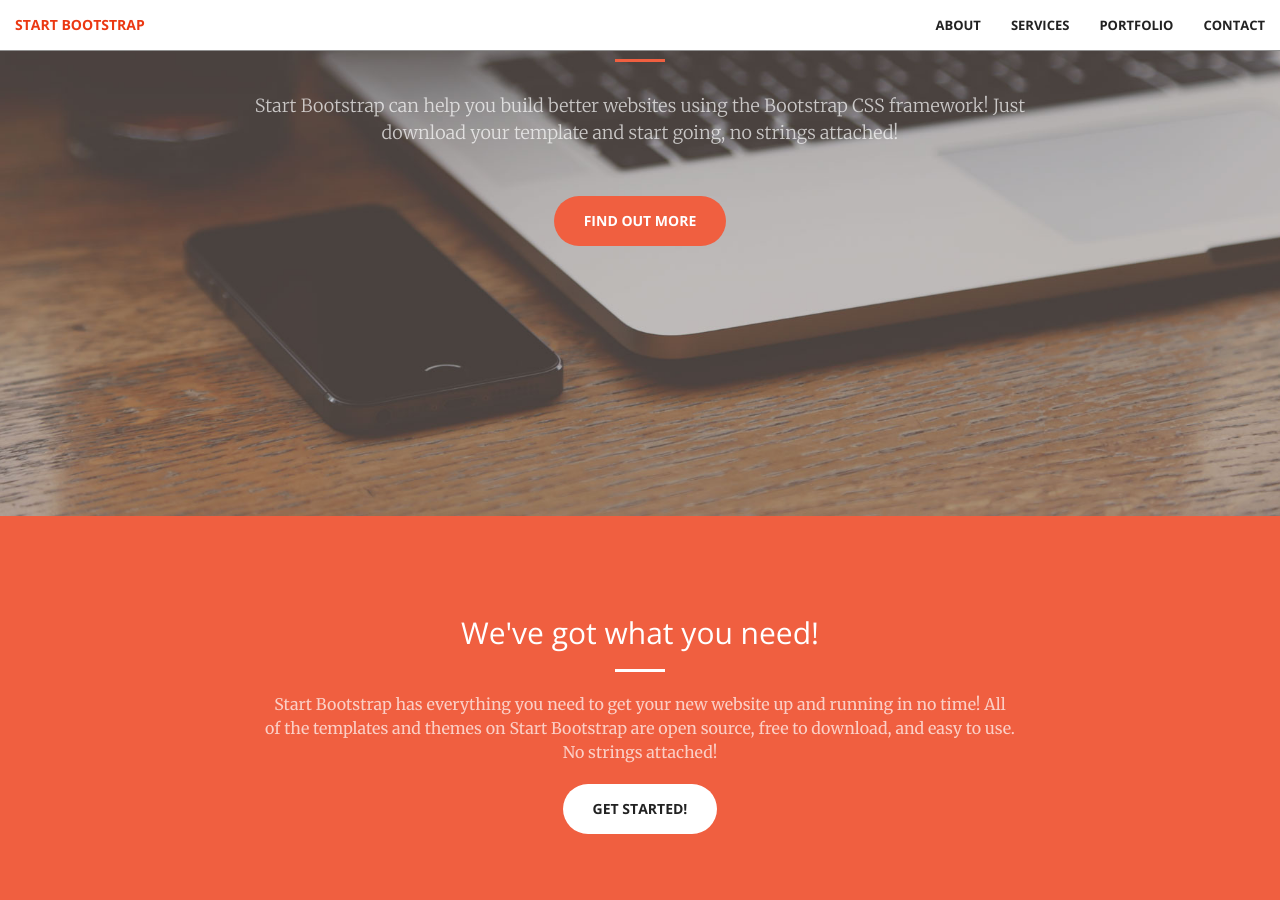
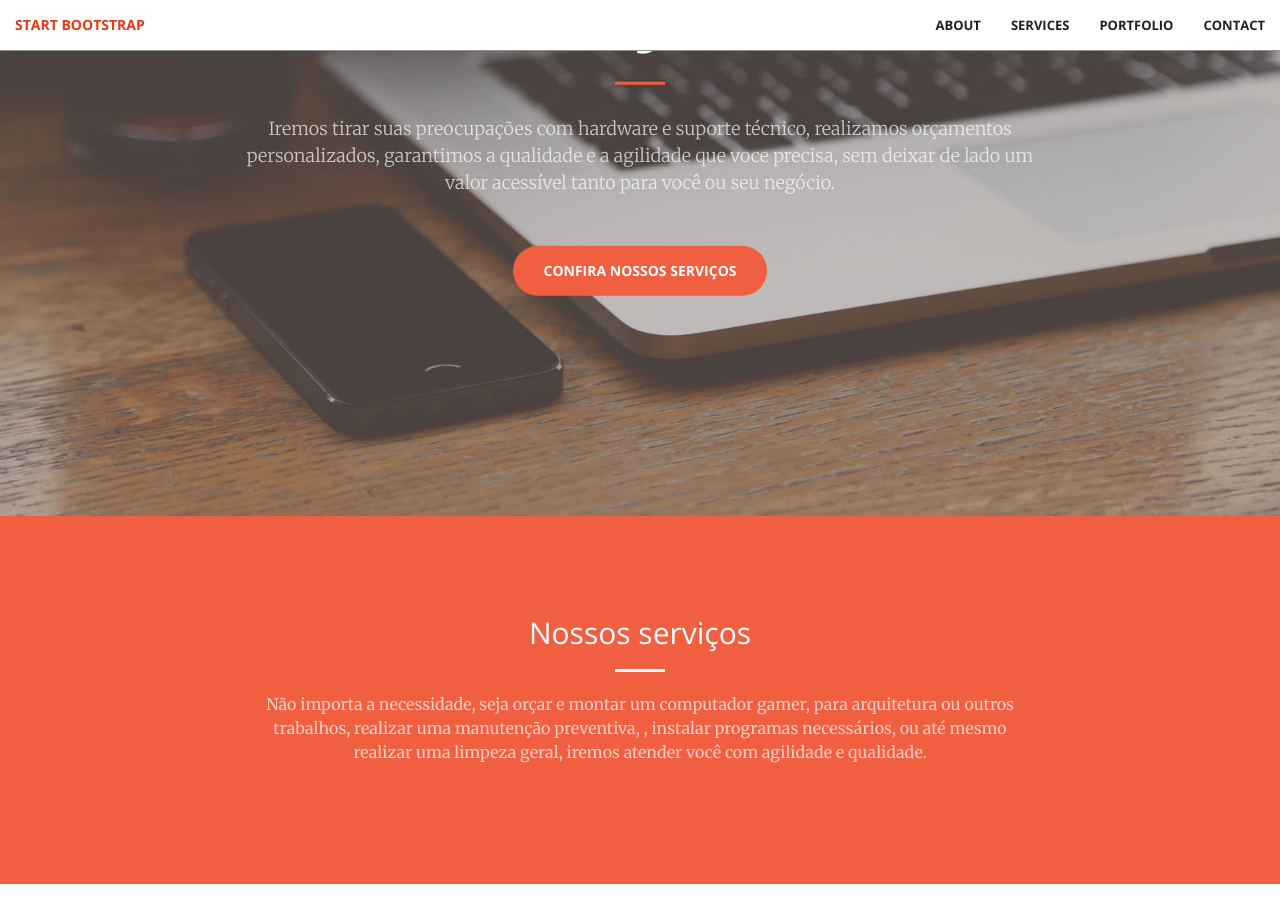
Before and after one commit to solaire-tec/solaire-tec.github.io, a Jekyll site: the page built from index.html, in a window 1280 px wide and 900 px high, scrolled down 384 px. Built offline with Jekyll 4.4.1, drawn with Linux system fonts in a browser that asks for light colours; some of the changed text lies outside the part shown.

Commit message:
blog update

```diff
--- a/_includes/call-to-action.html
+++ b/_includes/call-to-action.html
@@ -2,10 +2,10 @@
     <div class="container">
         <div class="row">
             <div class="col-lg-8 col-lg-offset-2 text-center">
-                <h2 class="section-heading">We've got what you need!</h2>
+                <h2 class="section-heading">Nossos serviços</h2>
                 <hr class="light">
-                <p class="text-faded">Start Bootstrap has everything you need to get your new website up and running in no time! All of the templates and themes on Start Bootstrap are open source, free to download, and easy to use. No strings attached!</p>
-                <a href="#" class="btn btn-default btn-xl">Get Started!</a>
+                <p class="text-faded">Não importa a necessidade, seja orçar e montar um computador gamer, para arquitetura ou outros trabalhos, realizar uma manutenção preventiva,
+                    , instalar programas necessários, ou até mesmo realizar uma limpeza geral, iremos atender você com agilidade e qualidade.</p>
             </div>
         </div>
     </div>
--- a/_includes/head.html
+++ b/_includes/head.html
@@ -6,7 +6,7 @@
     <meta name="description" content="">
     <meta name="author" content="">
 
-    <title>Creative - Start Bootstrap Theme</title>
+    <title>Solaire - Suporte essencial</title>
 
     <!-- Bootstrap Core CSS -->
     <link rel="stylesheet" href="css/bootstrap.min.css" type="text/css">
--- a/_includes/header.html
+++ b/_includes/header.html
@@ -1,10 +1,12 @@
 <header>
     <div class="header-content">
         <div class="header-content-inner">
-            <h1>Your Favorite Source of Free Bootstrap Themes</h1>
+            <h1>Deixe seu equipamento em nossas mãos e foque no seu objetivo.</h1>
             <hr>
-            <p>Start Bootstrap can help you build better websites using the Bootstrap CSS framework! Just download your template and start going, no strings attached!</p>
-            <a href="#about" class="btn btn-primary btn-xl page-scroll">Find Out More</a>
+            <p>Iremos tirar suas preocupações com hardware e suporte técnico, realizamos orçamentos personalizados, garantimos a qualidade e a agilidade que
+                voce precisa, sem deixar de lado um valor acessível tanto para você ou seu negócio.
+            </p>
+            <a href="#about" class="btn btn-primary btn-xl page-scroll">Confira nossos serviços</a>
         </div>
     </div>
 </header>
--- a/_includes/services.html
+++ b/_includes/services.html
@@ -9,32 +9,39 @@
     </div>
     <div class="container">
         <div class="row">
+            <!-- Quotes/Estimates -->
             <div class="col-lg-3 col-md-6 text-center">
                 <div class="service-box">
-                    <i class="fa fa-4x fa-diamond wow bounceIn text-primary"></i>
-                    <h3>Sturdy Templates</h3>
-                    <p class="text-muted">Our templates are updated regularly so they don't break.</p>
+                    <i class="fa fa-4x fa-file-invoice-dollar wow bounceIn text-primary"></i>
+                    <h3>Orçamentos</h3>
+                    <p class="text-muted">Garantimos um excelente preço, montagem rápida e configuração personalizada.</p>
                 </div>
             </div>
+
+            <!-- Fast Formatting -->
             <div class="col-lg-3 col-md-6 text-center">
                 <div class="service-box">
-                    <i class="fa fa-4x fa-paper-plane wow bounceIn text-primary" data-wow-delay=".1s"></i>
-                    <h3>Ready to Ship</h3>
-                    <p class="text-muted">You can use this theme as is, or you can make changes!</p>
+                    <i class="fa fa-4x fa-tachometer-alt wow bounceIn text-primary" data-wow-delay=".1s"></i>
+                    <h3>Formatação expressa</h3>
+                    <p class="text-muted">Iremos formatar seu computador com segurança e qualidade, garantindo que tudo funcione perfeitamente.</p>
                 </div>
             </div>
+
+            <!-- Preventive Maintenance -->
             <div class="col-lg-3 col-md-6 text-center">
                 <div class="service-box">
-                    <i class="fa fa-4x fa-newspaper-o wow bounceIn text-primary" data-wow-delay=".2s"></i>
-                    <h3>Up to Date</h3>
-                    <p class="text-muted">We update dependencies to keep things fresh.</p>
+                    <i class="fa fa-4x fa-tools wow bounceIn text-primary" data-wow-delay=".2s"></i>
+                    <h3>Manutenção preventiva</h3>
+                    <p class="text-muted">Iremos realizar uma limpeza geral, troca de peças e verificação de hardware, garantindo que seu computador funcione perfeitamente.</p>
                 </div>
             </div>
+
+            <!-- Software Installation -->
             <div class="col-lg-3 col-md-6 text-center">
                 <div class="service-box">
-                    <i class="fa fa-4x fa-heart wow bounceIn text-primary" data-wow-delay=".3s"></i>
-                    <h3>Made with Love</h3>
-                    <p class="text-muted">You have to make your websites with love these days!</p>
+                    <i class="fa fa-4x fa-download wow bounceIn text-primary" data-wow-delay=".3s"></i>
+                    <h3>Instalação de programas</h3>
+                    <p class="text-muted">Iremos instalar programas necessários, garantindo que tudo funcione perfeitamente.</p>
                 </div>
             </div>
         </div>
```
